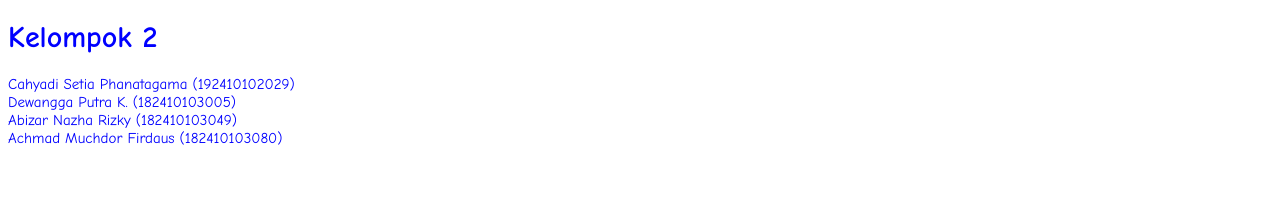
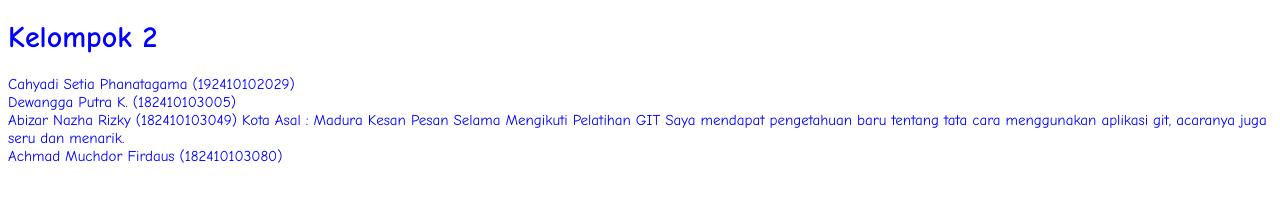
Before and after one commit to phanatagama/project2, a plain HTML site: page index.html in a window 1280 px wide. Drawn offline with Linux system fonts and the light colour scheme.

Commit message:
edit index

```diff
--- a/index.html
+++ b/index.html
@@ -12,8 +12,11 @@
 	<div>
 		Dewangga Putra K. (182410103005)
 	</div>
-	<div>
+	<div class="abi">
 		Abizar Nazha Rizky (182410103049)
+		Kota Asal : Madura
+		Kesan Pesan Selama Mengikuti Pelatihan GIT
+		Saya mendapat pengetahuan baru tentang tata cara menggunakan aplikasi git, acaranya juga seru dan menarik.
 	</div>
 	<div>
 		Achmad Muchdor Firdaus (182410103080)
```
